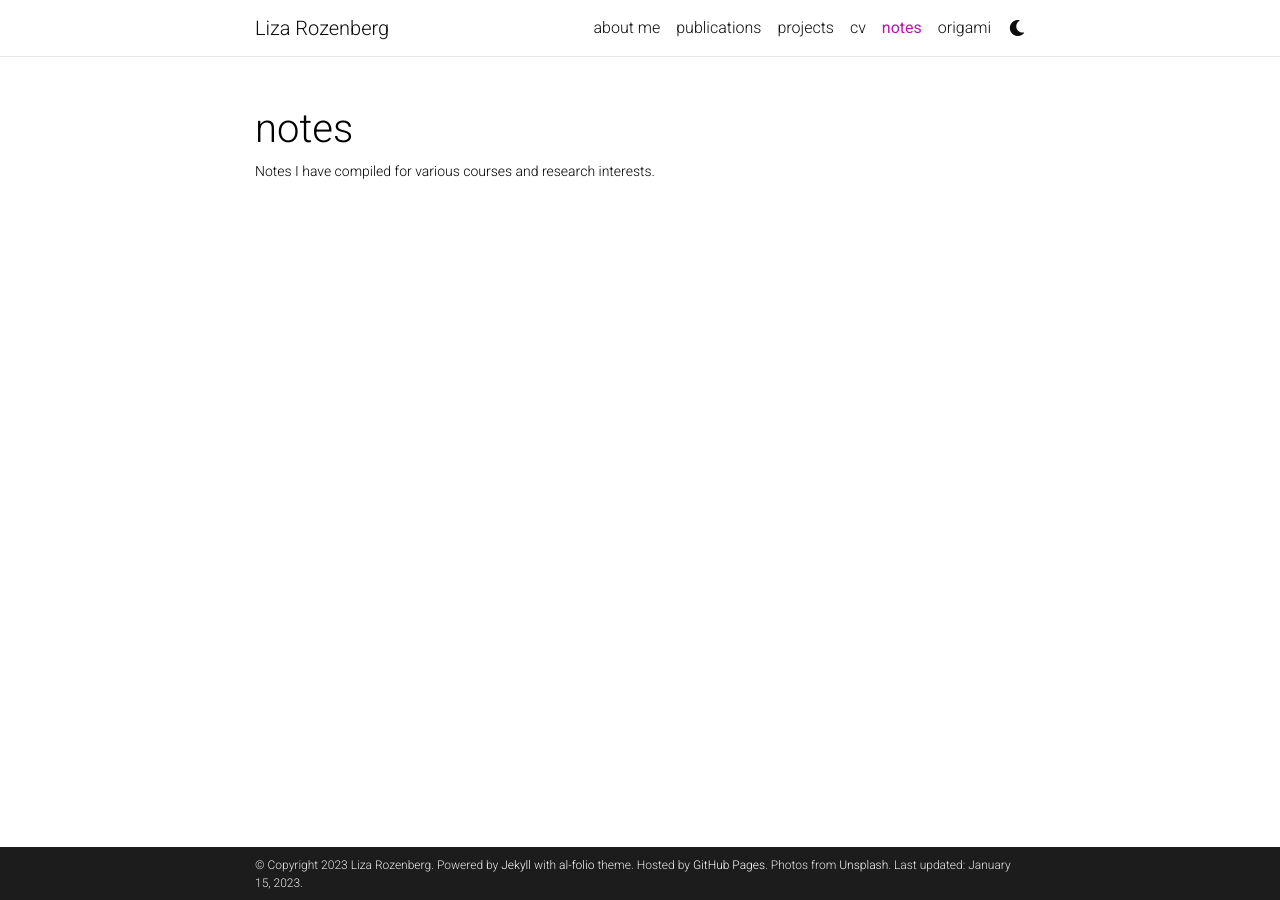
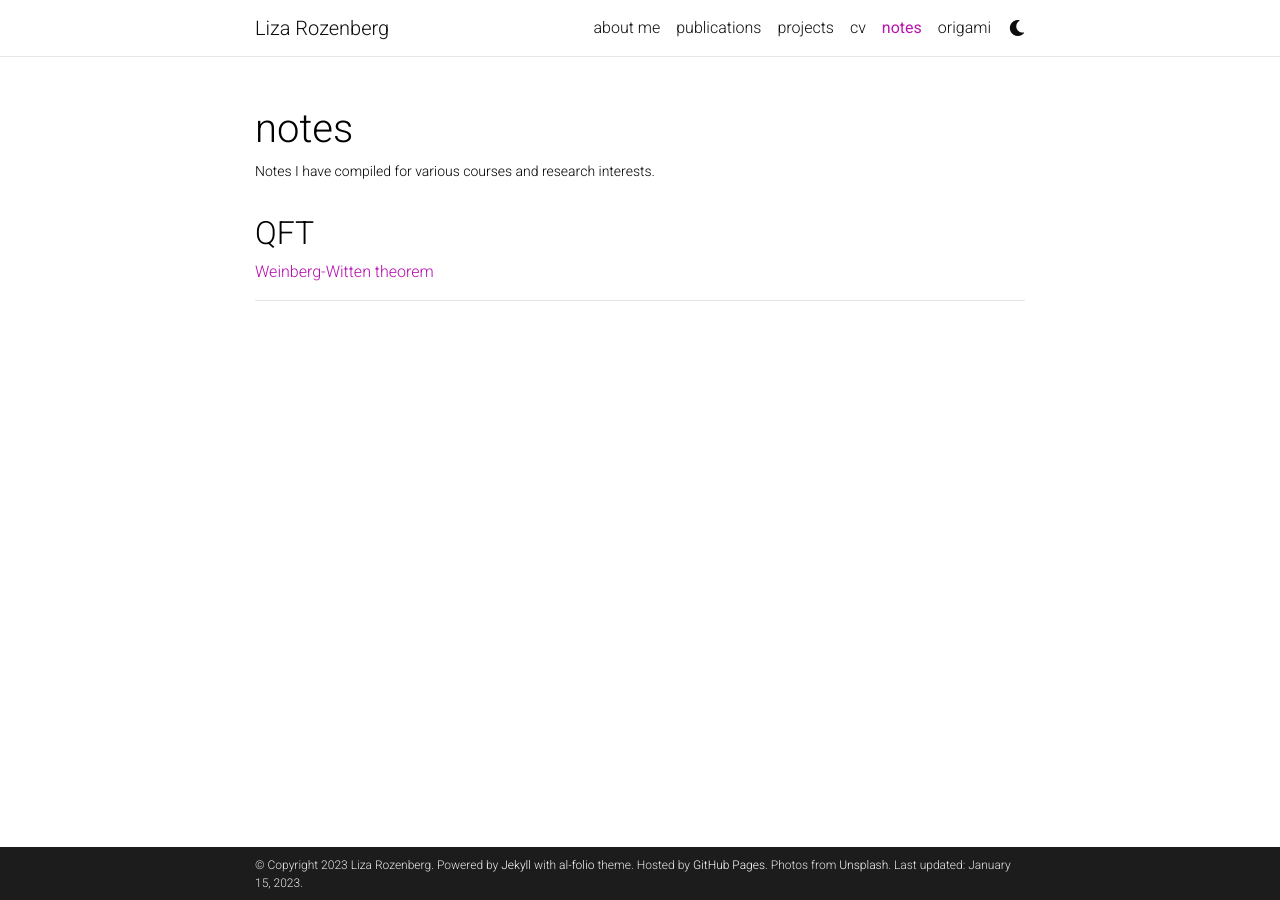
Before and after one commit to acequark/acequark.github.io, a Jekyll site: the page built from _pages/notes.md, in a window 1280 px wide. Built offline with Jekyll 4.4.1, drawn with Linux system fonts in a browser that asks for light colours; comment, search, counter and statistics services are not loaded; a style sheet for code colours, icons or effects is not loaded.

Commit message:
Update notes.md

```diff
--- a/_pages/notes.md
+++ b/_pages/notes.md
@@ -6,3 +6,8 @@ description: Notes I have compiled for various courses and research interests.
 nav: true
 nav_order: 5
 ---
+
+## QFT
+[Weinberg-Witten theorem](/assets/pdf/witten-weinberg-thm-project.pdf)
+
+---
```
